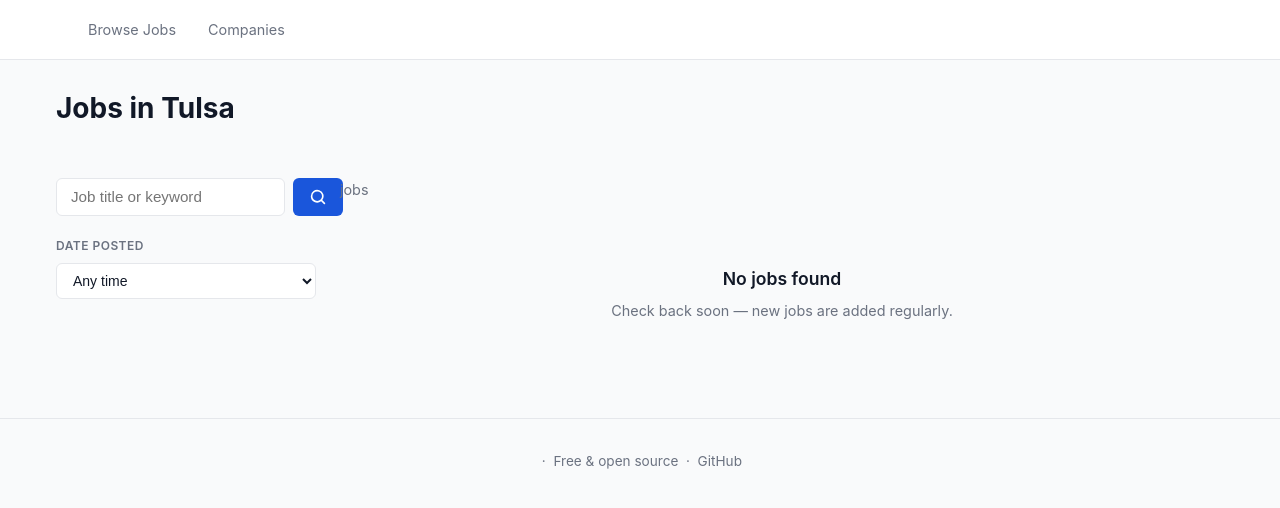
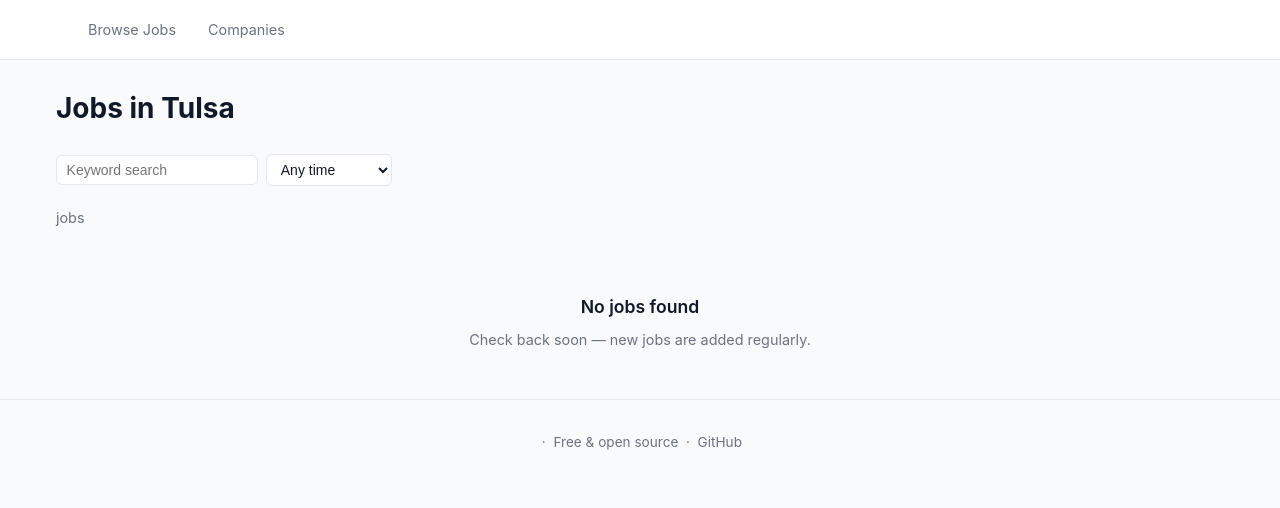
Before and after one commit to eric-price-ok/tulsa-job-spot, a Python web app: template app/templates/jobs/index.html in a window 1280 px wide. Shown: the top 508 px of the page. Run offline with Jinja, Linux system fonts and the light colour scheme; the template is opened without the code that fills it, so the values that code supplies are empty; some libraries are stand-ins or nearby versions.

Commit message:
Fix 422 on job filters and switch to horizontal filter bar
Empty select values caused FastAPI to reject Optional[int] params with
422. Strip empty params via htmx:configRequest before each request.
Also replaces the sidebar layout with an inline filter bar matching
the companies page style.

Co-Authored-By: Claude Sonnet 4.6 <noreply@anthropic.com>

```diff
--- a/app/static/css/main.css
+++ b/app/static/css/main.css
@@ -627,6 +627,18 @@ ul { list-style: none; }
   cursor: pointer;
 }
 .filter-bar select:focus {
+  outline: 2px solid var(--color-primary);
+  outline-offset: 1px;
+}
+.filter-bar input[type="search"] {
+  padding: .4rem .6rem;
+  border: 1px solid var(--color-border);
+  border-radius: var(--radius);
+  font-size: .875rem;
+  background: var(--color-bg-card);
+  color: var(--color-text);
+}
+.filter-bar input[type="search"]:focus {
   outline: 2px solid var(--color-primary);
   outline-offset: 1px;
 }
--- a/app/templates/jobs/index.html
+++ b/app/templates/jobs/index.html
@@ -8,115 +8,73 @@
     <p class="page-header__sub">{{ settings.SITE_TAGLINE }}</p>
   </div>
 
-  <div class="browse-layout">
-
-    {# ---- Sidebar filters ---- #}
-    <aside class="browse-sidebar" aria-label="Search filters">
-      <form
-        id="search-form"
-        method="GET"
-        action="/jobs"
+  <form id="search-form" method="GET" action="/jobs"
     hx-get="/jobs"
     hx-target="#job-results"
     hx-push-url="true"
     hx-trigger="submit"
     hx-indicator="#search-spinner"
-        hx-include="#search-form"
-      >
-        {# Keyword search #}
-        <div class="search-bar">
+    hx-include="#search-form">
+    <div class="filter-bar">
+
       <input
         type="search"
-            id="job-search"
         name="q"
         value="{{ filters.q }}"
-            placeholder="Job title or keyword"
+        placeholder="Keyword search"
         aria-label="Search jobs"
         hx-get="/jobs"
         hx-target="#job-results"
         hx-push-url="true"
         hx-trigger="keyup changed delay:400ms"
         hx-include="#search-form"
-          >
-          <button type="submit" class="btn btn--primary" aria-label="Search">
-            <svg width="16" height="16" viewBox="0 0 20 20" fill="currentColor" aria-hidden="true">
-              <path fill-rule="evenodd" d="M9 3a6 6 0 100 12A6 6 0 009 3zM1 9a8 8 0 1114.32 4.906l3.387 3.387a1 1 0 01-1.414 1.414l-3.387-3.387A8 8 0 011 9z" clip-rule="evenodd"/>
-            </svg>
-          </button>
-        </div>
+        hx-indicator="#search-spinner">
 
-        {# City filter #}
       {% if served_cities %}
-        <div class="filter-section">
-          <div class="filter-section__label">City</div>
-          <select id="city_id" name="city_id"
+      <select name="city_id" aria-label="Filter by city"
         hx-get="/jobs" hx-target="#job-results" hx-push-url="true"
         hx-trigger="change" hx-include="#search-form" hx-indicator="#search-spinner">
         <option value="">All cities</option>
         {% for city in served_cities %}
-            <option value="{{ city.id }}" {% if filters.city_id == city.id %}selected{% endif %}>
-              {{ city.city_name }}
-            </option>
+        <option value="{{ city.id }}" {% if filters.city_id == city.id %}selected{% endif %}>{{ city.city_name }}</option>
         {% endfor %}
       </select>
-        </div>
       {% endif %}
 
-        {# Function filter #}
       {% if functions %}
-        <div class="filter-section">
-          <div class="filter-section__label">Function</div>
-          <select id="function_id" name="function_id"
+      <select name="function_id" aria-label="Filter by function"
         hx-get="/jobs" hx-target="#job-results" hx-push-url="true"
         hx-trigger="change" hx-include="#search-form" hx-indicator="#search-spinner">
         <option value="">All functions</option>
         {% for fn in functions %}
-            <option value="{{ fn.id }}" {% if filters.function_id == fn.id %}selected{% endif %}>
-              {{ fn.name }}
-            </option>
+        <option value="{{ fn.id }}" {% if filters.function_id == fn.id %}selected{% endif %}>{{ fn.name }}</option>
         {% endfor %}
       </select>
-        </div>
       {% endif %}
 
-        {# Job type filter #}
       {% if job_types %}
-        <div class="filter-section">
-          <div class="filter-section__label">Job Type</div>
-          <select id="job_type_id" name="job_type_id"
+      <select name="job_type_id" aria-label="Filter by job type"
         hx-get="/jobs" hx-target="#job-results" hx-push-url="true"
         hx-trigger="change" hx-include="#search-form" hx-indicator="#search-spinner">
         <option value="">Any type</option>
         {% for jt in job_types %}
-            <option value="{{ jt.id }}" {% if filters.job_type_id == jt.id %}selected{% endif %}>
-              {{ jt.name }}
-            </option>
+        <option value="{{ jt.id }}" {% if filters.job_type_id == jt.id %}selected{% endif %}>{{ jt.name }}</option>
         {% endfor %}
       </select>
-        </div>
       {% endif %}
 
-        {# Office location filter #}
       {% if office_locations %}
-        <div class="filter-section">
-          <div class="filter-section__label">Work Location</div>
-          <select id="office_location_id" name="office_location_id"
+      <select name="office_location_id" aria-label="Filter by work location"
         hx-get="/jobs" hx-target="#job-results" hx-push-url="true"
         hx-trigger="change" hx-include="#search-form" hx-indicator="#search-spinner">
         <option value="">Any location</option>
         {% for ol in office_locations %}
-            <option value="{{ ol.id }}" {% if filters.office_location_id == ol.id %}selected{% endif %}>
-              {{ ol.name }}
-            </option>
+        <option value="{{ ol.id }}" {% if filters.office_location_id == ol.id %}selected{% endif %}>{{ ol.name }}</option>
         {% endfor %}
       </select>
-        </div>
       {% endif %}
 
-        {# Date posted filter #}
-        <div class="filter-section">
-          <div class="filter-section__label">Date Posted</div>
-          <select id="date_posted" name="date_posted"
+      <select name="date_posted" aria-label="Filter by date posted"
         hx-get="/jobs" hx-target="#job-results" hx-push-url="true"
         hx-trigger="change" hx-include="#search-form" hx-indicator="#search-spinner">
         <option value="">Any time</option>
@@ -124,24 +82,27 @@
         <option value="7d" {% if filters.date_posted == '7d' %}selected{% endif %}>Last 7 days</option>
         <option value="30d" {% if filters.date_posted == '30d' %}selected{% endif %}>Last 30 days</option>
       </select>
+
+      <span id="search-spinner" class="htmx-indicator text-muted text-sm">Searching…</span>
+
+      {% if filters.q or filters.city_id or filters.function_id or filters.job_type_id or filters.office_location_id or filters.date_posted %}
+      <a href="/jobs" class="btn btn--ghost btn--sm">Clear filters</a>
+      {% endif %}
+
     </div>
+  </form>
 
-        {# Reset link (hidden if no filters active) #}
-        {% if filters.q or filters.city_id or filters.function_id or filters.job_type_id or filters.office_location_id or filters.date_posted %}
-        <a href="/jobs" class="btn btn--ghost btn--sm" style="width:100%;justify-content:center;margin-top:.5rem">
-          Clear filters
-        </a>
-        {% endif %}
-      </form>
-    </aside>
-
-    {# ---- Results ---- #}
-    <div>
   <div id="job-results">
     {% include "partials/job_list.html" %}
   </div>
 </div>
+{% endblock %}
 
-  </div>
-</div>
+{% block scripts %}
+<script>
+  document.addEventListener('htmx:configRequest', function (e) {
+    var p = e.detail.parameters;
+    Object.keys(p).forEach(function (k) { if (p[k] === '') delete p[k]; });
+  });
+</script>
 {% endblock %}
```
Lines whose indentation alone changed are shown as unchanged.
